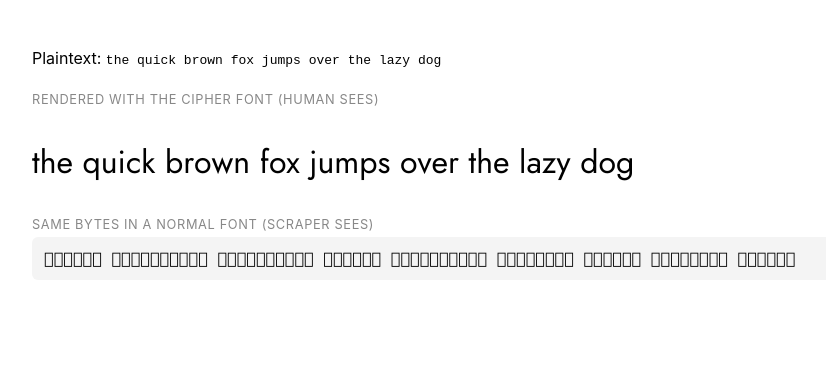
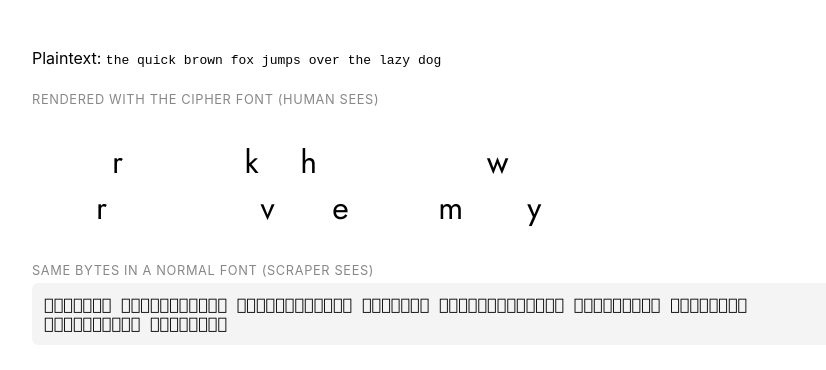
Before and after one commit to convictional/souls-only, a plain HTML site: page dist/preview.html in a window 1280 px wide. Shown: the whole page, without its empty margins (208-1034 px from the left). Drawn offline with Linux system fonts and the light colour scheme.

Commit message:
Phase 2: refresh preview and README

```diff
--- a/dist/preview.html
+++ b/dist/preview.html
@@ -10,7 +10,7 @@
 </style></head><body>
   <p>Plaintext: <code>the quick brown fox jumps over the lazy dog</code></p>
   <div class="label">Rendered with the cipher font (human sees)</div>
-  <p class="cipher">        </p>
+  <p class="cipher">        </p>
   <div class="label">Same bytes in a normal font (scraper sees)</div>
-  <div class="raw">        </div>
+  <div class="raw">        </div>
 </body></html>
```
Also changed, not shown: README.md.
